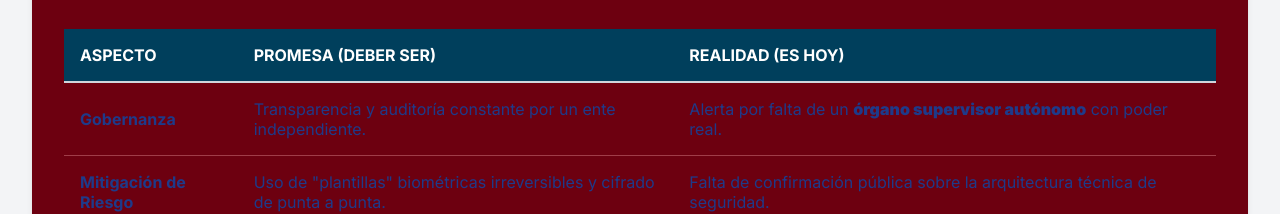
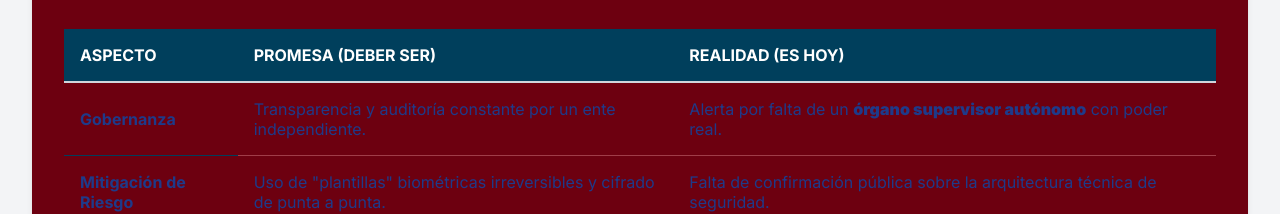
Before and after one commit to Spicy-Chocotaco/Info-CURP-biometrico, a plain HTML site: page index.html in a window 1280 px wide. Shown: the part 2837-3051 px from the top of the page. Drawn offline with nearby package versions, Linux system fonts and the light colour scheme.

```diff
--- a/index.html
+++ b/index.html
@@ -220,7 +220,7 @@
                         </thead>
                         <tbody>
                             <tr class="hover:bg-[#852a39]">
-                                <td class="p-4 font-bold border-b border-[#a03d49]">Gobernanza</td>
+                                <td class="p-4 font-bold border-b border-[#003f5c]">Gobernanza</td>
                                 <td class="p-4 border-b border-[#a03d49]">Transparencia y auditoría constante por un ente independiente.</td>
                                 <td class="p-4 border-b border-[#a03d49]">Alerta por falta de un <strong class="font-extrabold">órgano supervisor autónomo</strong> con poder real.</td>
                             </tr>
```
